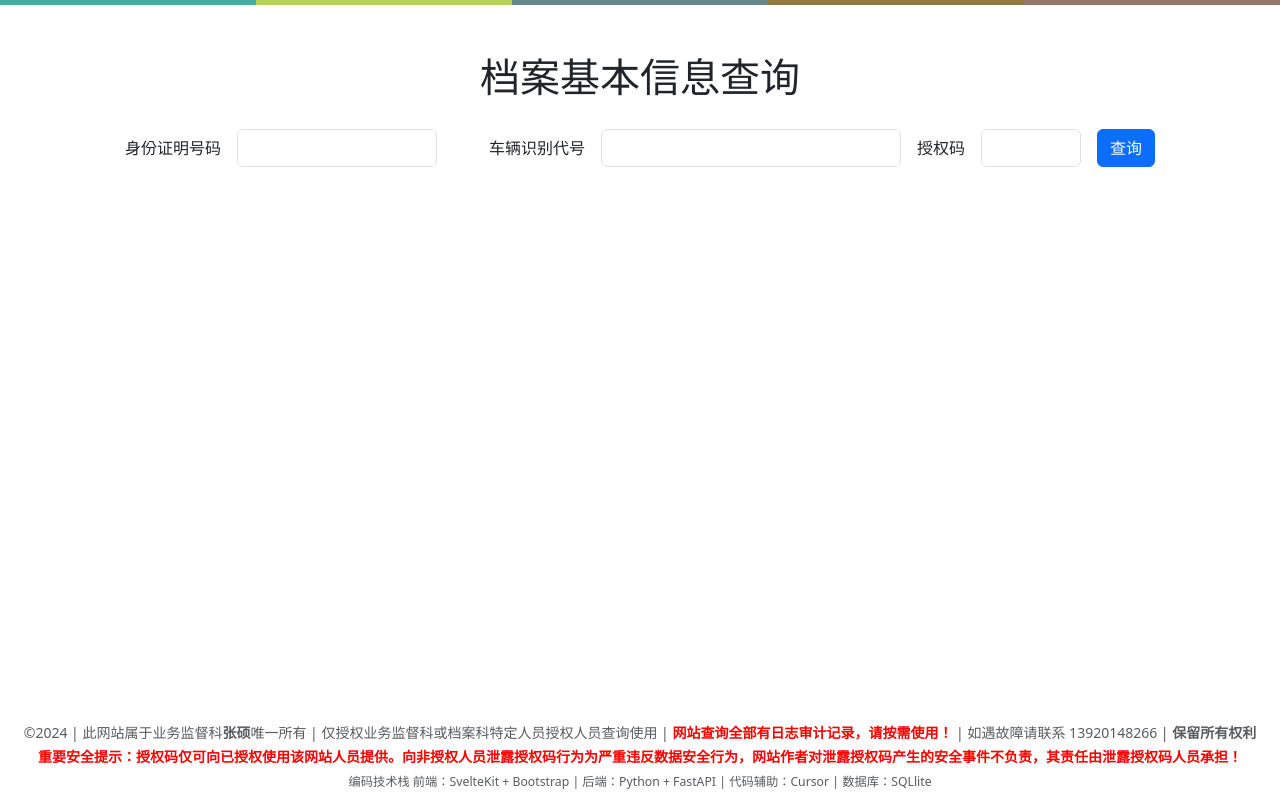
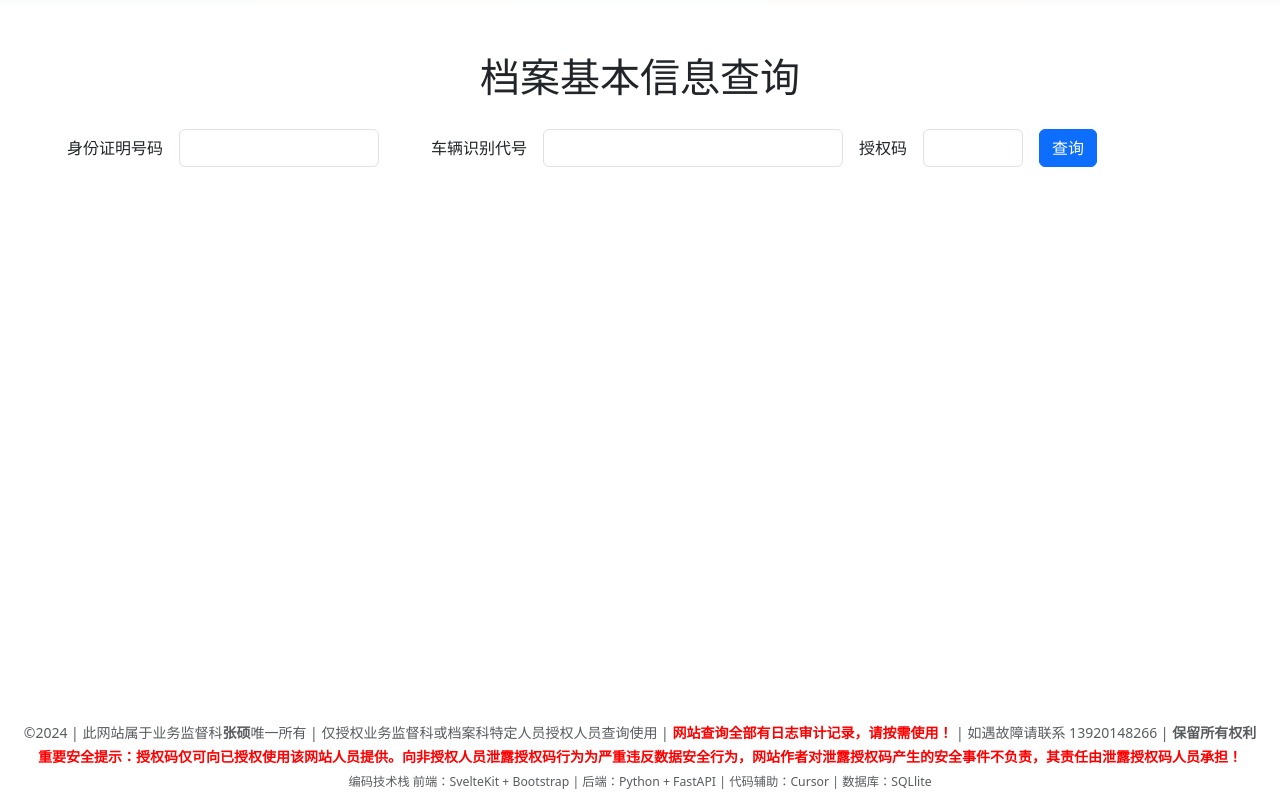
Before and after one commit to SaulZane/QueryDAKHphmFrontend, a SvelteKit app: page / in a window 1280 px wide. Built offline with nearby package versions, Linux system fonts and the light colour scheme.

Commit message:
按钮宽度微调

```diff
--- a/src/routes/+page.svelte
+++ b/src/routes/+page.svelte
@@ -47,7 +47,7 @@
             error = "系统异常，请联系张硕";
             queryResult = null;
         }
-        input_code='';
+        // input_code='';
 
     }
 
@@ -84,7 +84,7 @@
     }
 </script>
 
-<GradientBar intervalTime={3000} />
+<GradientBar intervalTime={5000} />
 
 <div class="container-fluid mt-5">
     <h1  style="padding-bottom: 20px;"class="text-center">档案基本信息查询</h1>
@@ -126,7 +126,7 @@
         >
             查询
         </button>
-
+        <div style="width: 100px; text-align: center;">
         {#if queryResult && queryResult.data && Array.isArray(queryResult.data) && queryResult.data.length > 0}
             <button
                 class="btn btn-success"
@@ -135,6 +135,7 @@
                 导出Excel
             </button>
         {/if}
+     </div>
     </div>
 
     {#if error}
```
